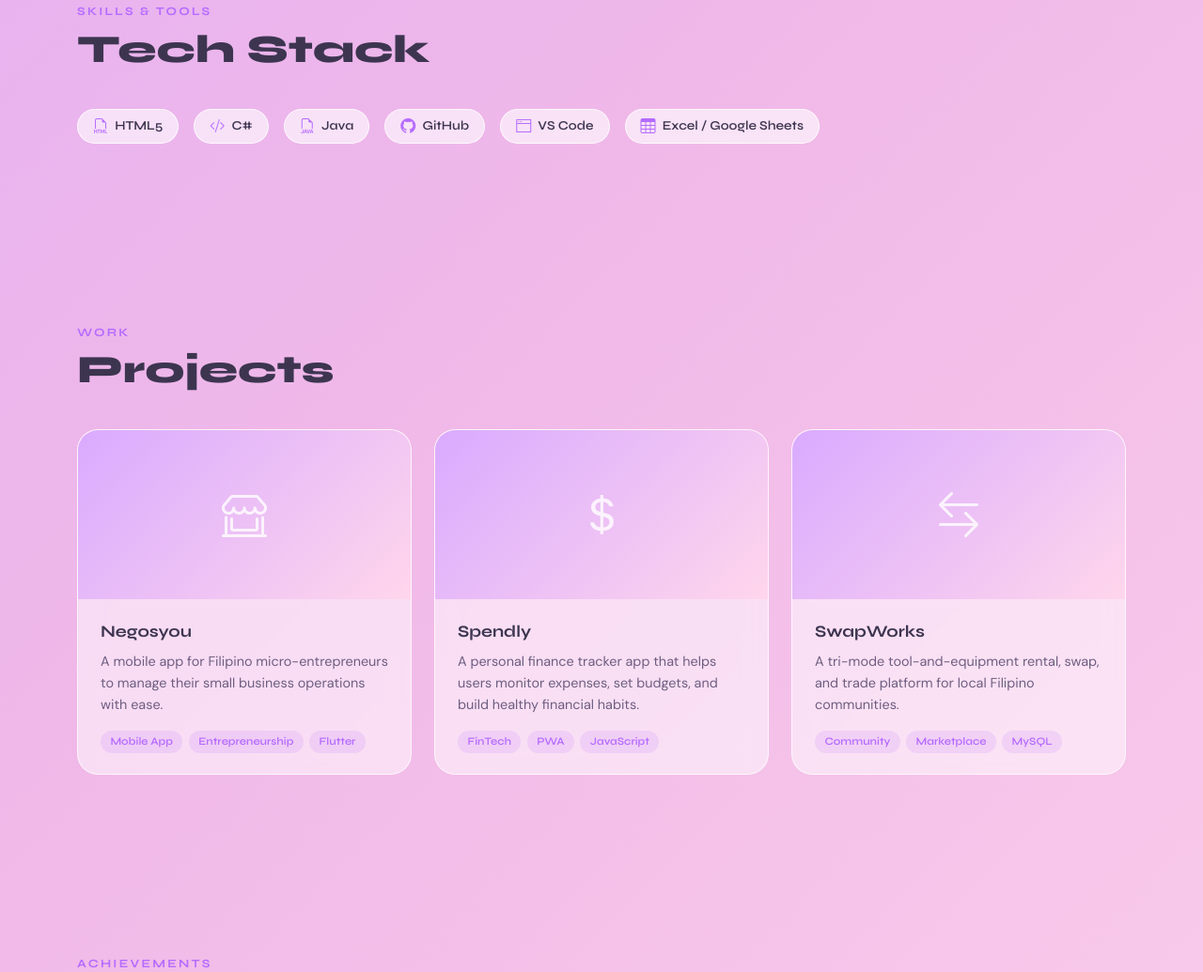
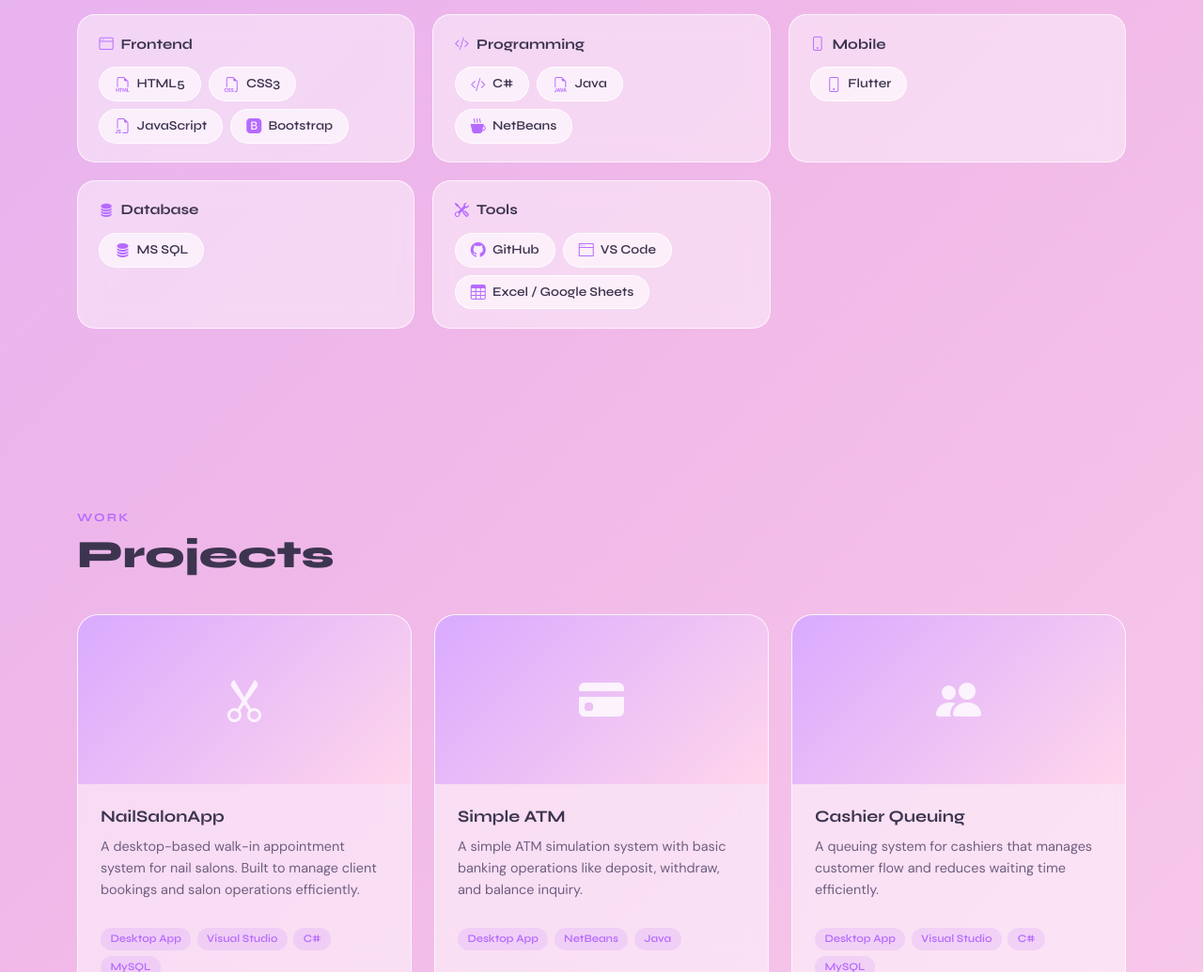
Before and after one commit to reinreingoawayy/portfolio, a plain HTML site: page index.html in a window 1280 px wide. Shown: the part 1765-2800 px from the top of the page at 94% size. Drawn offline with nearby package versions, Linux system fonts and the light colour scheme.

Commit message:
Initial commit - portfolio webpage

```diff
--- a/index.html
+++ b/index.html
@@ -125,8 +125,8 @@
       line-height: 1.1; margin-bottom: 2.5rem;
     }
 
-    #profile { background: transparent; }
-    .profile-body { font-size: 1.05rem; line-height: 1.85; color: var(--muted); }
+    #about { background: transparent; }
+    .about-body { font-size: 1.05rem; line-height: 1.85; color: var(--muted); }
 
     .tech-badge {
       display: inline-flex; align-items: center; gap: 0.45rem;
@@ -147,7 +147,15 @@
   background: rgba(255,255,255,0.5);
   border: 1px solid var(--card-border);
   backdrop-filter: blur(12px);
-      transition: transform 0.25s, box-shadow 0.25s;
+  transition: transform 0.25s, box-shadow 0.25s, opacity 0.5s ease;
+  opacity: 0;
+  transform: translateY(20px);
+  height: 100%;
+}
+
+.project-card.visible {
+  opacity: 1;
+  transform: translateY(0);
 }
     .project-card:hover { transform: translateY(-6px); box-shadow: 0 16px 40px rgba(90,40,130,0.12); }
     .project-img-wrap {
@@ -156,7 +164,8 @@
       display: flex; align-items: center; justify-content: center;
       font-size: 3rem; color: rgba(255,255,255,0.8);
     }
-    .project-body { padding: 1.4rem 1.5rem; }
+    .project-body { padding: 1.4rem 1.5rem;  display: flex; flex-direction: column; flex: 1;}
+    .col-md-4 { display: flex; }
     .project-title {
       font-family: 'Syne', sans-serif; font-weight: 700;
       font-size: 1.1rem; color: var(--dark); margin-bottom: 0.4rem;
@@ -214,7 +223,7 @@
 
 .profile-grid {
   display: grid;
-  grid-template-columns: 1fr 1fr;
+  grid-template-columns: 0.8fr 1.2fr;
   gap: 2.5rem;
   align-items: center;
 }
@@ -225,6 +234,13 @@
   object-fit: contain;
   border-radius: 1.4rem;
   box-shadow: 0 16px 40px rgba(90,40,130,0.18);
+ animation: floatPhoto 3s ease-in-out infinite;
+transition: transform 0.4s ease, box-shadow 0.4s ease;
+}
+
+.profile-photo:hover {
+  transform: translateY(-12px) scale(1.03);
+  box-shadow: 0 24px 50px rgba(90,40,130,0.25);
 }
 
 .profile-stats {
@@ -238,6 +254,112 @@
   .profile-grid { grid-template-columns: 1fr; }
   .profile-photo { height: 300px; }
 }
+.cert-item {
+  opacity: 0;
+  transform: translateX(-30px);
+  transition: opacity 0.5s ease, transform 0.5s ease, box-shadow 0.3s ease;
+  border-radius: 0.8rem;
+  padding: 1rem;
+  cursor: pointer;
+}
+
+.cert-item.visible {
+  opacity: 1;
+  transform: translateX(0);
+}
+
+.cert-item:hover {
+  transform: scale(1.02) translateX(6px);
+  background: rgba(255,255,255,0.4);
+  box-shadow: 0 8px 24px rgba(90,40,130,0.12);
+}
+
+.typing {
+  overflow: hidden;
+  white-space: nowrap;
+  border-right: 2px solid var(--accent);
+  width: 0;
+  display: inline-block;
+  animation: typing 3s steps(14) forwards, blink 1s step-end infinite;
+}
+
+@keyframes typing {
+  from { width: 0; }
+  to { width: 14ch; }
+}
+@keyframes blink {
+  50% { border-color: transparent; }
+}
+
+.btn-hire {
+  transition: transform 0.5s ease;
+}
+
+.btn-hire.bounce {
+  animation: bounceBtn 1s ease;
+}
+
+@keyframes bounceBtn {
+  0%   { transform: translateY(0); }
+  30%  { transform: translateY(-12px); }
+  60%  { transform: translateY(-4px); }
+  80%  { transform: translateY(-8px); }
+  100% { transform: translateY(0); }
+}
+
+.stack-grid {
+  display: grid;
+  grid-template-columns: repeat(3, 1fr);
+  gap: 1.2rem;
+}
+
+.stack-card {
+  background: rgba(255,255,255,0.45);
+  border: 1px solid var(--card-border);
+  border-radius: 1.2rem;
+  padding: 1.2rem 1.4rem;
+  backdrop-filter: blur(12px);
+  opacity: 0;
+  transform: translateY(20px);
+  transition: opacity 0.5s ease, transform 0.5s ease, box-shadow 0.3s ease;
+}
+
+.stack-card.visible {
+  opacity: 1;
+  transform: translateY(0);
+}
+
+.stack-card:hover {
+  transform: translateY(-6px) scale(1.02);
+  box-shadow: 0 12px 30px rgba(90,40,130,0.15);
+  background: rgba(255,255,255,0.65);
+}
+
+.stack-card-title {
+  font-family: 'Syne', sans-serif;
+  font-weight: 700;
+  font-size: 0.95rem;
+  color: var(--dark);
+  margin-bottom: 0.8rem;
+  display: flex;
+  align-items: center;
+  gap: 0.5rem;
+}
+
+.stack-card-title i {
+  color: var(--accent);
+}
+
+.stack-badges {
+  display: flex;
+  flex-wrap: wrap;
+  gap: 0.5rem;
+}
+
+@media (max-width: 768px) {
+  .stack-grid { grid-template-columns: 1fr; }
+}
+
   </style>
 </head>
 <body>
@@ -255,7 +377,7 @@
     <div class="container">
       <div class="row align-items-center">
         <div class="col-lg-7">
-          <h3 class="hero-role">Hello World!</h3>
+          <h3 class="hero-role typing">Hello World!</h3>
           <h1 class="hero-title">Renalyn<br>Valenzuela</h1>
           <p class="hero-role">Aspiring Frontend Developer</p>
           <p class="hero-tagline">
@@ -286,7 +408,7 @@
           <br>
         <p class="about-body">
         I'm currently studying at STI College Malolos and slowly building my portfolio one project at a time.
-        Outside of tech, I am learning new tools, and collaborating with others to bring ideas to life..
+        Outside of tech, I am learning new tools, and collaborating with others to bring ideas to life.
       </p>
       </div>
     </div>
@@ -296,13 +418,50 @@
   <div class="container fade-up">
     <p class="sec-title">Skills &amp; Tools</p>
     <h2 class="sec-heading">Tech Stack</h2>
-      <div class="d-flex flex-wrap gap-3">
+    <div class="stack-grid">
+
+      <div class="stack-card">
+        <p class="stack-card-title"><i class="bi bi-window"></i> Frontend</p>
+        <div class="stack-badges">
           <span class="tech-badge"><i class="bi bi-filetype-html"></i> HTML5</span>
+          <span class="tech-badge"><i class="bi bi-filetype-css"></i> CSS3</span>
+          <span class="tech-badge"><i class="bi bi-filetype-js"></i> JavaScript</span>
+          <span class="tech-badge"><i class="bi bi-bootstrap-fill"></i> Bootstrap</span>
+        </div>
+      </div>
+
+      <div class="stack-card">
+        <p class="stack-card-title"><i class="bi bi-code-slash"></i> Programming</p>
+        <div class="stack-badges">
           <span class="tech-badge"><i class="bi bi-code-slash"></i> C#</span>
           <span class="tech-badge"><i class="bi bi-filetype-java"></i> Java</span>
+          <span class="tech-badge"><i class="bi bi-cup-hot-fill"></i> NetBeans</span>
+        </div>
+      </div>
+
+      <div class="stack-card">
+        <p class="stack-card-title"><i class="bi bi-phone"></i> Mobile</p>
+        <div class="stack-badges">
+          <span class="tech-badge"><i class="bi bi-phone"></i> Flutter</span>
+        </div>
+      </div>
+
+      <div class="stack-card">
+        <p class="stack-card-title"><i class="bi bi-database-fill"></i> Database</p>
+        <div class="stack-badges">
+          <span class="tech-badge"><i class="bi bi-database-fill"></i> MS SQL</span>
+        </div>
+      </div>
+
+      <div class="stack-card">
+        <p class="stack-card-title"><i class="bi bi-tools"></i> Tools</p>
+        <div class="stack-badges">
           <span class="tech-badge"><i class="bi bi-github"></i> GitHub</span>
           <span class="tech-badge"><i class="bi bi-window-fullscreen"></i> VS Code</span>
           <span class="tech-badge"><i class="bi bi-table"></i> Excel / Google Sheets</span>
+        </div>
+      </div>
+
     </div>
   </div>
 </section>
@@ -312,56 +471,54 @@
       <p class="sec-title">Work</p>
       <h2 class="sec-heading">Projects</h2>
       <div class="row g-4">
-
         <div class="col-md-4">
          <div class="project-card">
-            <div class="project-img-wrap"><i class="bi bi-shop-window"></i></div>
+            <div class="project-img-wrap"><i class="bi bi-scissors"></i></div>
             <div class="project-body">
-              <p class="project-title">Negosyou</p>
-              <p class="project-desc">A mobile app for Filipino micro-entrepreneurs to manage their small business operations with ease.</p>
+              <p class="project-title">NailSalonApp</p>
+              <p class="project-desc">A desktop-based walk-in appointment system for nail salons.
+                Built to manage client bookings and salon operations efficiently.</p>
               <div class="project-tags">
-                <span class="tag">Mobile App</span>
-                <span class="tag">Entrepreneurship</span>
-                <span class="tag">Flutter</span>
-              </div>
-            </div>
-          </div>
-        </div>
-
-        <div class="col-md-4">
-          <div class="project-card">
-            <div class="project-img-wrap"><i class="bi bi-currency-dollar"></i></div>
-            <div class="project-body">
-              <p class="project-title">Spendly</p>
-              <p class="project-desc">A personal finance tracker app that helps users monitor expenses, set budgets, and build healthy financial habits.</p>
-              <div class="project-tags">
-                <span class="tag">FinTech</span>
-                <span class="tag">PWA</span>
-                <span class="tag">JavaScript</span>
-              </div>
-            </div>
-          </div>
-        </div>
-
-        <div class="col-md-4">
-          <div class="project-card">
-            <div class="project-img-wrap"><i class="bi bi-arrow-left-right"></i></div>
-            <div class="project-body">
-              <p class="project-title">SwapWorks</p>
-              <p class="project-desc">A tri-mode tool-and-equipment rental, swap, and trade platform for local Filipino communities.</p>
-              <div class="project-tags">
-                <span class="tag">Community</span>
-                <span class="tag">Marketplace</span>
+                <span class="tag">Desktop App</span>
+                <span class="tag">Visual Studio</span>
+                <span class="tag">C#</span>
                 <span class="tag">MySQL</span>
             </div>
           </div>
         </div>
       </div>
-
+      <div class="col-md-4">
+      <div class="project-card">
+        <div class="project-img-wrap"><i class="bi bi-credit-card-fill"></i></div>
+        <div class="project-body">
+          <p class="project-title">Simple ATM</p>
+          <p class="project-desc">A simple ATM simulation system with basic banking operations like deposit, withdraw, and balance inquiry.</p>
+          <div class="project-tags">
+            <span class="tag">Desktop App</span>
+            <span class="tag">NetBeans</span>
+            <span class="tag">Java</span>
+          </div>
+        </div>
+      </div>
+    </div>
+      <div class="col-md-4">
+        <div class="project-card">
+          <div class="project-img-wrap"><i class="bi bi-people-fill"></i></div>
+          <div class="project-body">
+            <p class="project-title">Cashier Queuing</p>
+            <p class="project-desc">A queuing system for cashiers that manages customer flow and reduces waiting time efficiently.</p>
+            <div class="project-tags">
+              <span class="tag">Desktop App</span>
+              <span class="tag">Visual Studio</span>
+              <span class="tag">C#</span>
+              <span class="tag">MySQL</span>
+            </div>
+          </div>
+        </div>
+      </div>
       </div>
     </div>
   </section>
-
   <section id="certifications">
     <div class="container fade-up">
       <p class="sec-title">Achievements</p>
@@ -400,27 +557,27 @@
       <h2 class="sec-heading">Contact Me</h2>
       <div class="row g-3">
         <div class="col-md-6">
-          <a href="mailto:renalyn.valenzuela@email.com" class="contact-link">
+          <a href="mailto:renalynvalenzuela35@gmail.com" target="_blank" class="contact-link">
             <i class="bi bi-envelope-fill"></i>
-            renalynvalenzuela35@email.com
+            renalynvalenzuela35@gmail.com
           </a>
         </div>
         <div class="col-md-6">
-          <a href="https://linkedin.com/in/" target="_blank" class="contact-link">
+          <a href="https://www.linkedin.com/in/renalyn-valenzuela-6150793ba/" target="_blank" class="contact-link">
             <i class="bi bi-linkedin"></i>
-            www.linkedin.com/in/renalyn-valenzuela-6150793ba
+            LinkedIn
           </a>
         </div>
         <div class="col-md-6">
-          <a href="https://github.com/" target="_blank" class="contact-link">
+          <a href="https://github.com/reinreingoawayy" target="_blank" class="contact-link">
             <i class="bi bi-github"></i>
-            https://github.com/reinreingoawayy
+            GitHub
           </a>
         </div>
         <div class="col-md-6">
-          <a href="tel:+639000000000" class="contact-link">
-            <i class="bi bi-telephone-fill"></i>
-            +63 997 911 1870
+          <a href="https://www.facebook.com/reineiaaa" target="_blank" class="contact-link">
+            <i class="bi bi-facebook"></i>
+            Facebook
           </a>
         </div>
       </div>
@@ -449,7 +606,60 @@
       });
     }, { threshold: 0.15 });
     fadeEls.forEach(el => observer.observe(el));
+
+    const certItems = document.querySelectorAll('.cert-item');
+certItems.forEach((item, index) => {
+  setTimeout(() => {
+    const certObserver = new IntersectionObserver((entries) => {
+      entries.forEach(entry => {
+        if (entry.isIntersecting) {
+          setTimeout(() => {
+            item.classList.add('visible');
+          }, index * 200);
+          certObserver.unobserve(entry.target);
+        }
+      });
+    }, { threshold: 0.2 });
+    certObserver.observe(item);
+  }, 0);
+});
+
+const hireBtn = document.querySelector('.btn-hire');
+hireBtn.addEventListener('mouseenter', () => {
+  hireBtn.classList.add('bounce');
+});
+hireBtn.addEventListener('animationend', () => {
+  hireBtn.classList.remove('bounce');
+});
+
+const stackCards = document.querySelectorAll('.stack-card');
+stackCards.forEach((card, index) => {
+  const stackObserver = new IntersectionObserver((entries) => {
+    entries.forEach(entry => {
+      if (entry.isIntersecting) {
+        setTimeout(() => {
+          card.classList.add('visible');
+        }, index * 150);
+        stackObserver.unobserve(entry.target);
+      }
+    });
+  }, { threshold: 0.2 });
+  stackObserver.observe(card);
+});
+const projectCards = document.querySelectorAll('.project-card');
+projectCards.forEach((card, index) => {
+  const projectObserver = new IntersectionObserver((entries) => {
+    entries.forEach(entry => {
+      if (entry.isIntersecting) {
+        setTimeout(() => {
+          card.classList.add('visible');
+        }, index * 200);
+        projectObserver.unobserve(entry.target);
+      }
+    });
+  }, { threshold: 0.15 });
+  projectObserver.observe(card);
+});
   </script>
-
 </body>
 </html>
```
Lines whose indentation alone changed are shown as unchanged.
